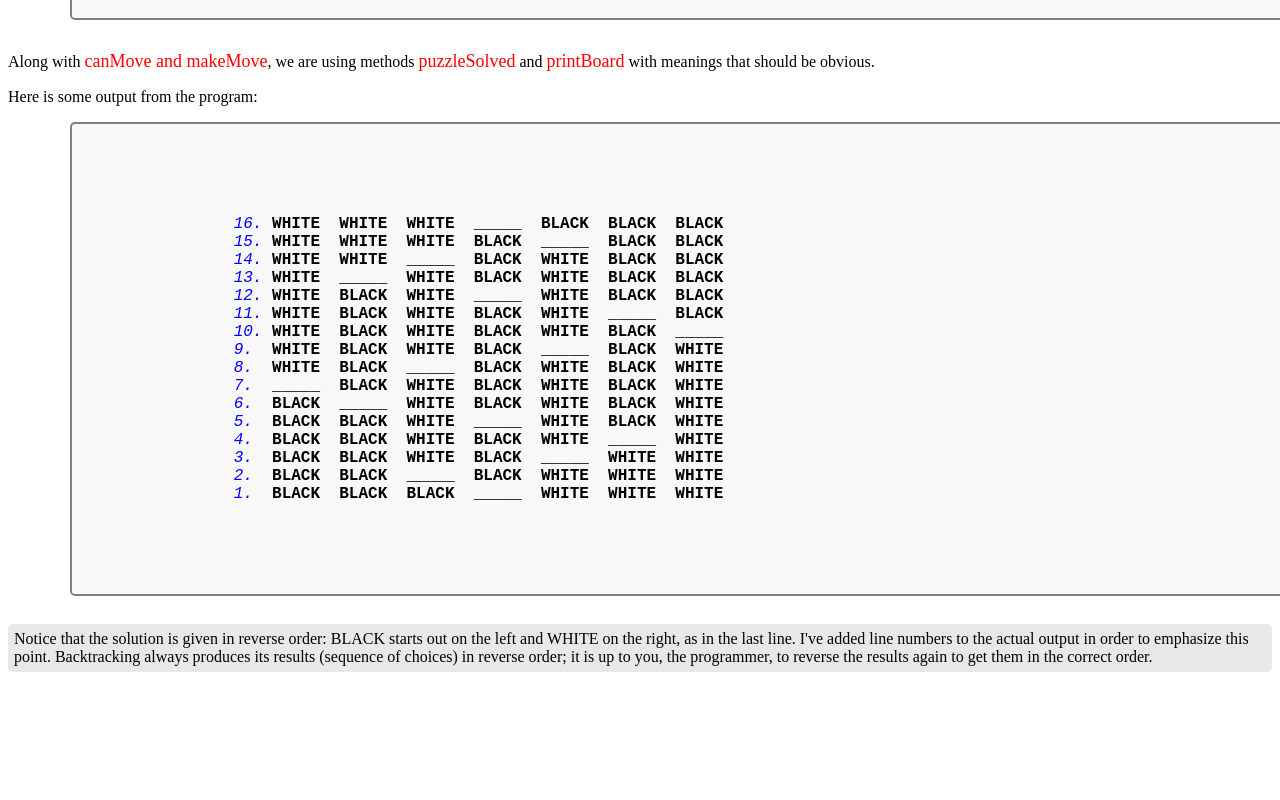
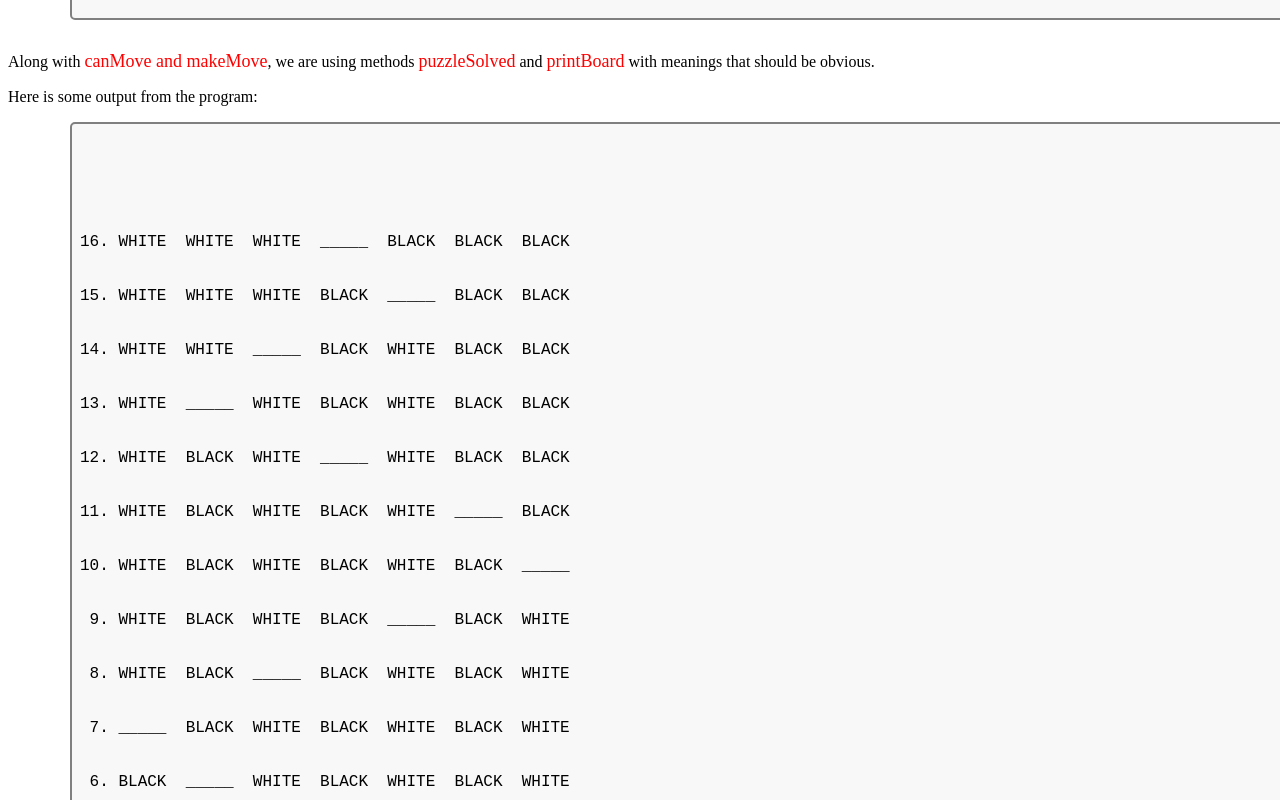
Before and after one commit to starmohit14/backtracking-html, a plain HTML site: page index.html in a window 1280 px wide. Shown: the part 11200-12000 px from the top of the page. Before the commit the page ends 11880 px from the top, so only its background shows below. Drawn offline with Linux system fonts and the light colour scheme.

Commit message:
Update index.html

```diff
--- a/index.html
+++ b/index.html
@@ -908,22 +908,22 @@ in larger programs the proportions will be better.
         <div class="sizing-code-example">
         <font size="4" color="black">
             <ol start="16" reversed="true">
-            <font color="Blue"><i>16.</i></font> <b>WHITE  WHITE  WHITE  _____  BLACK  BLACK  BLACK</b>
-            <font color="Blue"><i>15.</i></font> <b>WHITE  WHITE  WHITE  BLACK  _____  BLACK  BLACK</b>
-            <font color="Blue"><i>14.</i></font> <b>WHITE  WHITE  _____  BLACK  WHITE  BLACK  BLACK</b>
-            <font color="Blue"><i>13.</i></font> <b>WHITE  _____  WHITE  BLACK  WHITE  BLACK  BLACK</b>
-            <font color="Blue"><i>12.</i></font> <b>WHITE  BLACK  WHITE  _____  WHITE  BLACK  BLACK</b>
-            <font color="Blue"><i>11.</i></font> <b>WHITE  BLACK  WHITE  BLACK  WHITE  _____  BLACK</b>
-            <font color="Blue"><i>10.</i></font> <b>WHITE  BLACK  WHITE  BLACK  WHITE  BLACK  _____</b>
-            <font color="Blue"><i>9.</i></font>  <b>WHITE  BLACK  WHITE  BLACK  _____  BLACK  WHITE</b>
-            <font color="Blue"><i>8.</i></font>  <b>WHITE  BLACK  _____  BLACK  WHITE  BLACK  WHITE</b>
-            <font color="Blue"><i>7.</i></font>  <b>_____  BLACK  WHITE  BLACK  WHITE  BLACK  WHITE</b>
-            <font color="Blue"><i>6.</i></font>  <b>BLACK  _____  WHITE  BLACK  WHITE  BLACK  WHITE</b>
-            <font color="Blue"><i>5.</i></font>  <b>BLACK  BLACK  WHITE  _____  WHITE  BLACK  WHITE</b>
-            <font color="Blue"><i>4.</i></font>  <b>BLACK  BLACK  WHITE  BLACK  WHITE  _____  WHITE</b>
-            <font color="Blue"><i>3.</i></font>  <b>BLACK  BLACK  WHITE  BLACK  _____  WHITE  WHITE</b>
-            <font color="Blue"><i>2.</i></font>  <b>BLACK  BLACK  _____  BLACK  WHITE  WHITE  WHITE</b>
-            <font color="Blue"><i>1.</i></font>  <b>BLACK  BLACK  BLACK  _____  WHITE  WHITE  WHITE</b>
+            <li>WHITE  WHITE  WHITE  _____  BLACK  BLACK  BLACK</li>
+            <li>WHITE  WHITE  WHITE  BLACK  _____  BLACK  BLACK</li>
+            <li>WHITE  WHITE  _____  BLACK  WHITE  BLACK  BLACK</li>
+            <li>WHITE  _____  WHITE  BLACK  WHITE  BLACK  BLACK</li>
+            <li>WHITE  BLACK  WHITE  _____  WHITE  BLACK  BLACK</li>
+            <li>WHITE  BLACK  WHITE  BLACK  WHITE  _____  BLACK</li>
+            <li>WHITE  BLACK  WHITE  BLACK  WHITE  BLACK  _____</li>
+            <li>WHITE  BLACK  WHITE  BLACK  _____  BLACK  WHITE</li>
+            <li>WHITE  BLACK  _____  BLACK  WHITE  BLACK  WHITE</li>
+            <li>_____  BLACK  WHITE  BLACK  WHITE  BLACK  WHITE</li>
+            <li>BLACK  _____  WHITE  BLACK  WHITE  BLACK  WHITE</li>
+            <li>BLACK  BLACK  WHITE  _____  WHITE  BLACK  WHITE</li>
+            <li>BLACK  BLACK  WHITE  BLACK  WHITE  _____  WHITE</li>
+            <li>BLACK  BLACK  WHITE  BLACK  _____  WHITE  WHITE</li>
+            <li>BLACK  BLACK  _____  BLACK  WHITE  WHITE  WHITE</li>
+            <li>BLACK  BLACK  BLACK  _____  WHITE  WHITE  WHITE</li>
             </ol>
         </font>
     </div>
```
